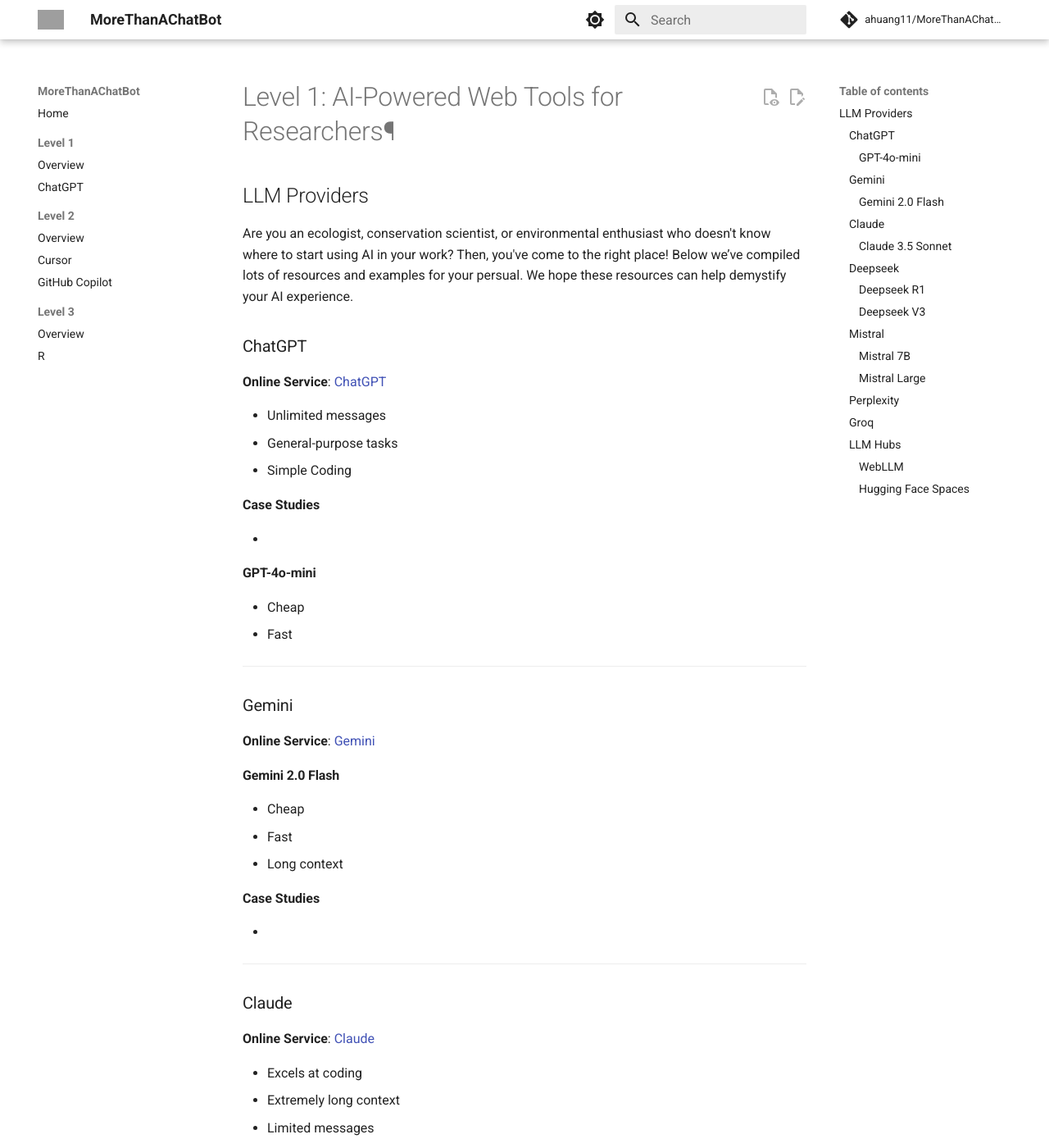
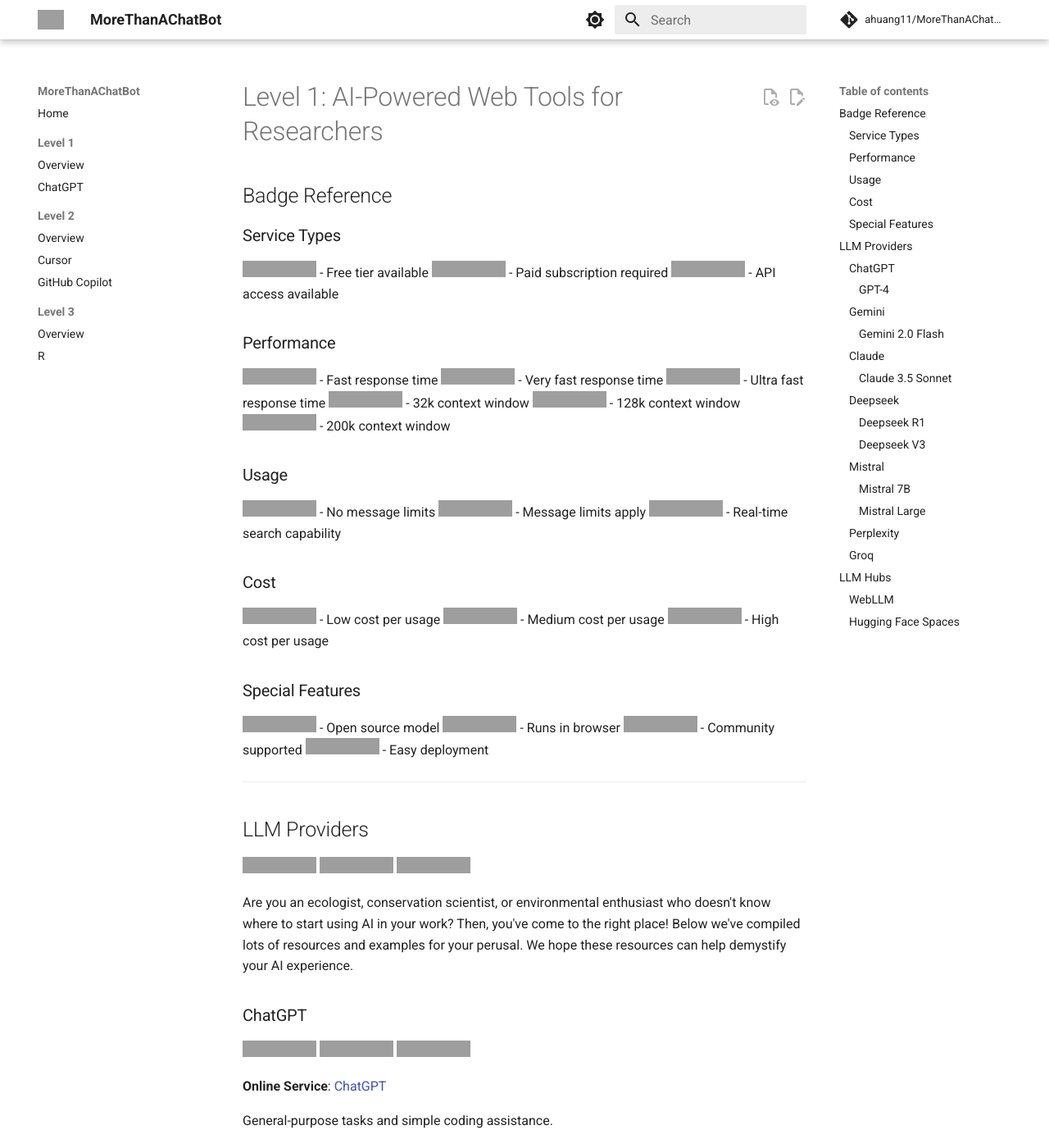
Before and after one commit to ahuang11/MoreThanAChatBot, an MkDocs documentation site: the page built from docs/level1/index.md, in a window 1280 px wide and 1400 px high. Shown: the whole window at 82% size. Built offline with MkDocs 1.6.1 and Material for MkDocs 9.7.7, drawn with Linux system fonts in a browser that asks for light colours; comment, search, counter and statistics services are not loaded; some of the changed text lies outside the part shown; grey boxes are pictures that could not be loaded.

Commit message:
Add badges

```diff
--- a/docs/level1/index.md
+++ b/docs/level1/index.md
@@ -1,143 +1,174 @@
-# Level 1: AI-Powered Web Tools for Researchers¶
+# Level 1: AI-Powered Web Tools for Researchers
+
+## Badge Reference
+
+### Service Types
+![Free](https://img.shields.io/badge/Free-success) - Free tier available
+![Paid](https://img.shields.io/badge/Paid-informational) - Paid subscription required
+![API](https://img.shields.io/badge/API-yellow) - API access available
+
+### Performance
+![Speed-Fast-blue](https://img.shields.io/badge/Speed-Fast-blue) - Fast response time
+![Speed-Very_Fast-blue](https://img.shields.io/badge/Speed-Very_Fast-blue) - Very fast response time
+![Speed-Ultra_Fast-blue](https://img.shields.io/badge/Speed-Ultra_Fast-blue) - Ultra fast response time
+![Context-32k-orange](https://img.shields.io/badge/Context-32k-orange) - 32k context window
+![Context-128k-orange](https://img.shields.io/badge/Context-128k-orange) - 128k context window
+![Context-200k-orange](https://img.shields.io/badge/Context-200k-orange) - 200k context window
+
+### Usage
+![Messages-Unlimited-brightgreen](https://img.shields.io/badge/Messages-Unlimited-brightgreen) - No message limits
+![Messages-Limited-yellow](https://img.shields.io/badge/Messages-Limited-yellow) - Message limits apply
+![Search-Enabled-brightgreen](https://img.shields.io/badge/Search-Enabled-brightgreen) - Real-time search capability
+
+### Cost
+![Cost-Low-success](https://img.shields.io/badge/Cost-Low-success) - Low cost per usage
+![Cost-Medium-yellow](https://img.shields.io/badge/Cost-Medium-yellow) - Medium cost per usage
+![Cost-High-red](https://img.shields.io/badge/Cost-High-red) - High cost per usage
+
+### Special Features
+![Open_Source-Yes-success](https://img.shields.io/badge/Open_Source-Yes-success) - Open source model
+![Browser-Based-success](https://img.shields.io/badge/Browser-Based-success) - Runs in browser
+![Community-Driven-success](https://img.shields.io/badge/Community-Driven-success) - Community supported
+![Deployment-Easy-brightgreen](https://img.shields.io/badge/Deployment-Easy-brightgreen) - Easy deployment
+
+---
 
 ## LLM Providers
 
-Are you an ecologist, conservation scientist, or environmental enthusiast who doesn't know where to start using AI in your work? Then, you've come to the right place! Below we’ve compiled lots of resources and examples for your persual. We hope these resources can help demystify your AI experience.
+![Free](https://img.shields.io/badge/Free-success) ![Paid](https://img.shields.io/badge/Paid-informational) ![API](https://img.shields.io/badge/API-yellow)
+
+Are you an ecologist, conservation scientist, or environmental enthusiast who doesn't know where to start using AI in your work? Then, you've come to the right place! Below we've compiled lots of resources and examples for your perusal. We hope these resources can help demystify your AI experience.
 
 ### ChatGPT
+![Free](https://img.shields.io/badge/Free-success) ![Paid](https://img.shields.io/badge/Pro-informational) ![Messages-Unlimited-brightgreen](https://img.shields.io/badge/Messages-Unlimited-brightgreen)
 
 **Online Service**: [ChatGPT](https://chatgpt.com)
 
-- Unlimited messages
-- General-purpose tasks
-- Simple Coding
+General-purpose tasks and simple coding assistance.
 
 **Case Studies**
 
--
+*Coming soon*
 
-#### GPT-4o-mini
-
-- Cheap
-- Fast
+#### GPT-4
+![Speed-Fast-blue](https://img.shields.io/badge/Speed-Fast-blue) ![Context-32k-orange](https://img.shields.io/badge/Context-32k-orange) ![Cost-High-red](https://img.shields.io/badge/Cost-High-red)
 
 ---
 
 ### Gemini
+![Free](https://img.shields.io/badge/Free-success) ![Paid](https://img.shields.io/badge/Pro-informational) ![API](https://img.shields.io/badge/API-yellow)
 
 **Online Service**: [Gemini](https://aistudio.google.com)
 
 #### Gemini 2.0 Flash
-
-- Cheap
-- Fast
-- Long context
+![Speed-Fast-blue](https://img.shields.io/badge/Speed-Fast-blue) ![Context-128k-orange](https://img.shields.io/badge/Context-128k-orange) ![Cost-Low-success](https://img.shields.io/badge/Cost-Low-success)
 
 **Case Studies**
 
--
+*Coming soon*
 
 ---
 
 ### Claude
+![API](https://img.shields.io/badge/API-yellow) ![Messages-Limited-yellow](https://img.shields.io/badge/Messages-Limited-yellow)
 
 **Online Service**: [Claude](https://claude.ai/)
 
-- Excels at coding
-- Extremely long context
-- Limited messages
+Excels at coding and analysis with extremely long context windows.
 
 **Case Studies**
 
--
+*Coming soon*
 
 #### Claude 3.5 Sonnet
-
-- Fast
-- Long context
+![Speed-Very_Fast-blue](https://img.shields.io/badge/Speed-Very_Fast-blue) ![Context-200k-orange](https://img.shields.io/badge/Context-200k-orange) ![Cost-Medium-yellow](https://img.shields.io/badge/Cost-Medium-yellow)
 
 ---
 
 ### Deepseek
+![Free](https://img.shields.io/badge/Free-success) ![API](https://img.shields.io/badge/API-yellow)
 
 **Online Service**: [Deepseek](https://chat.deepseek.com)
 
-- Reasoning
+Specialized in reasoning and technical tasks.
 
 **Case Studies**
 
--
+*Coming soon*
 
 #### Deepseek R1
-
-- Open-sourced model
+![Open_Source-Yes-success](https://img.shields.io/badge/Open_Source-Yes-success) ![Context-32k-orange](https://img.shields.io/badge/Context-32k-orange)
 
 #### Deepseek V3
+![Speed-Fast-blue](https://img.shields.io/badge/Speed-Fast-blue) ![Context-128k-orange](https://img.shields.io/badge/Context-128k-orange)
 
 ---
 
 ### Mistral
+![Free](https://img.shields.io/badge/Free-success) ![API](https://img.shields.io/badge/API-yellow) ![Messages-Unlimited-brightgreen](https://img.shields.io/badge/Messages-Unlimited-brightgreen)
 
 **Online Service**: [Mistral](https://chat.mistral.ai/)
 
-- Unlimited messages
-
 **Case Studies**
 
--
+*Coming soon*
 
 #### Mistral 7B
-
-- Open-sourced model
+![Open_Source-Yes-success](https://img.shields.io/badge/Open_Source-Yes-success) ![Context-32k-orange](https://img.shields.io/badge/Context-32k-orange)
 
 #### Mistral Large
+![Speed-Fast-blue](https://img.shields.io/badge/Speed-Fast-blue) ![Context-128k-orange](https://img.shields.io/badge/Context-128k-orange)
 
 ---
 
 ### Perplexity
+![Free](https://img.shields.io/badge/Free-success) ![Paid](https://img.shields.io/badge/Pro-informational) ![Search-Enabled-brightgreen](https://img.shields.io/badge/Search-Enabled-brightgreen)
 
 **Online Service**: [Perplexity](https://www.perplexity.ai/)
 
-- Specializes in online search
+Specializes in online search and real-time information retrieval.
 
 **Case Studies**
 
--
+*Coming soon*
 
 ---
 
 ### Groq
+![Speed-Ultra_Fast-blue](https://img.shields.io/badge/Speed-Ultra_Fast-blue) ![API](https://img.shields.io/badge/API-yellow)
 
 **Online Service**: [Groq](https://groq.com/)
 
-- Extremely fast
+Optimized for extremely fast inference.
 
 **Case Studies**
 
--
+*Coming soon*
 
 ---
 
-### LLM Hubs
+## LLM Hubs
 
-#### WebLLM
+### WebLLM
+![Browser-Based-success](https://img.shields.io/badge/Browser-Based-success) ![Free](https://img.shields.io/badge/Free-success)
 
 **Online Service**: [WebLLM](https://chat.webllm.ai/)
 
-Quantized models that run in the browser.
+Quantized models that run directly in the browser.
 
 **Case Studies**
 
--
+*Coming soon*
 
 ---
 
-#### Hugging Face Spaces
+### Hugging Face Spaces
+![Community-Driven-success](https://img.shields.io/badge/Community-Driven-success) ![Free](https://img.shields.io/badge/Free-success) ![Deployment-Easy-brightgreen](https://img.shields.io/badge/Deployment-Easy-brightgreen)
 
 **Online Service**: [Hugging Face Spaces](https://huggingface.co/spaces)
 
-Community-driven, model sharing, easy deployment of ML applications.
+Community-driven model sharing and easy deployment of ML applications.
 
 **Case Studies**
 
--
+*Coming soon*
```
